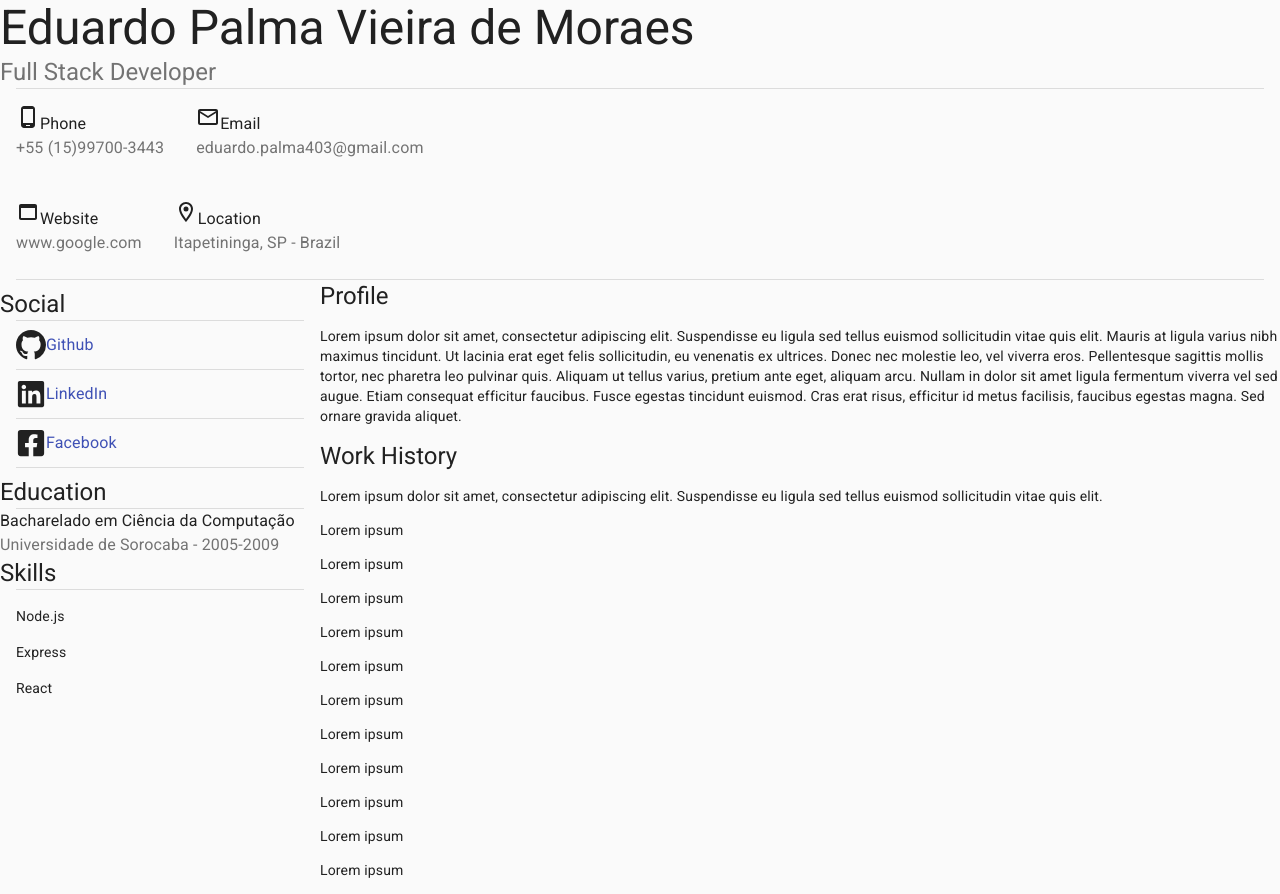
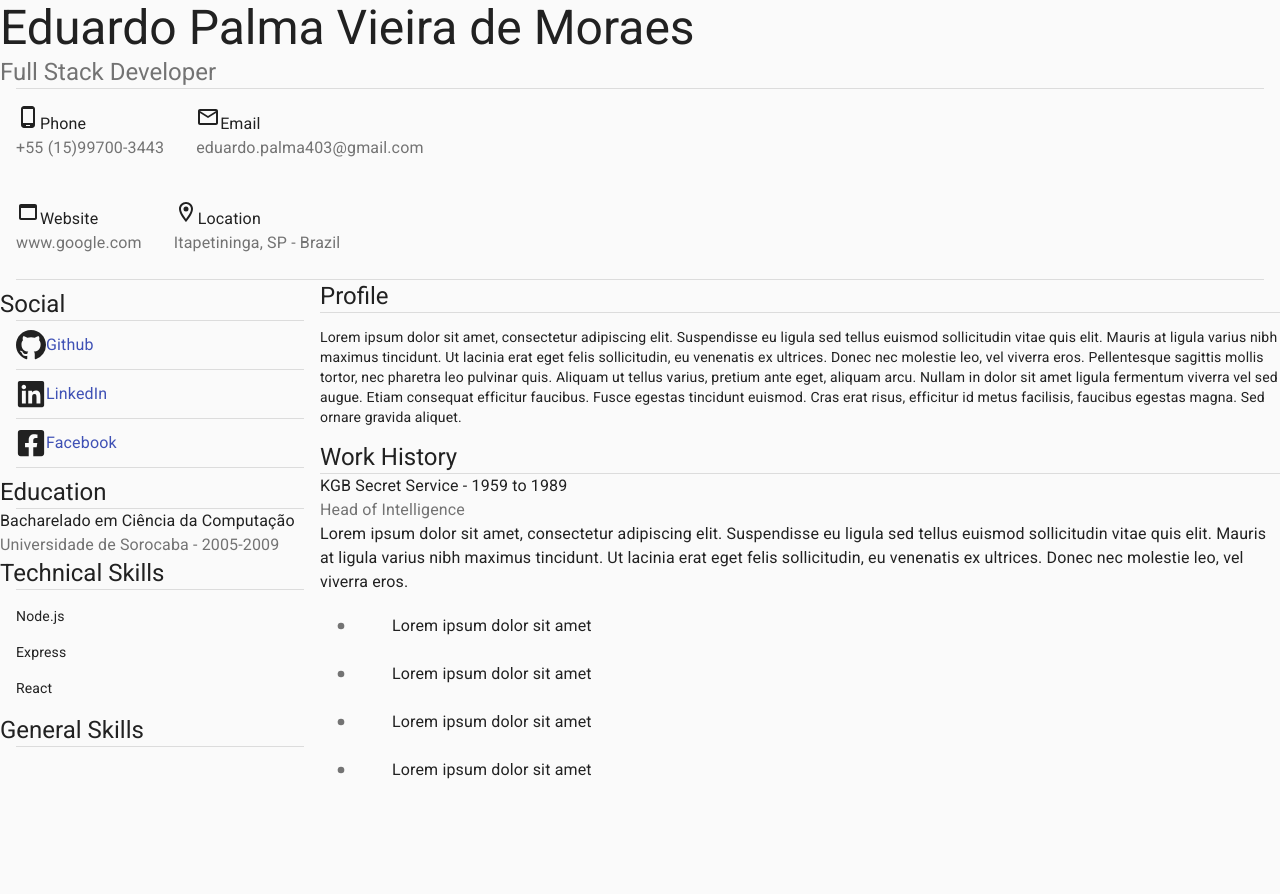
Before and after one commit to eduardopvm/react-cv, a React (Create React App) app: page / in a window 1280 px wide. After the commit the page ends 802 px from the top, so only its background shows below. Built offline with nearby package versions, Linux system fonts and the light colour scheme.

Commit message:
small tests

```diff
--- a/src/MainContent.js
+++ b/src/MainContent.js
@@ -1,10 +1,19 @@
 import Typography from "@material-ui/core/Typography";
+import Box from "@material-ui/core/Box";
 import Grid from "@material-ui/core/Grid";
+import List from "@material-ui/core/List";
+import ListItem from "@material-ui/core/ListItem";
+import ListItemText from "@material-ui/core/ListItemText";
+import ListItemIcon from "@material-ui/core/ListItemIcon";
+import Divider from "@material-ui/core/Divider";
+
+import FiberManualRecordIcon from "@material-ui/icons/FiberManualRecord";
 
 export default function MainContent() {
   return (
     <Grid item xs={9}>
       <Typography variant="h5">Profile</Typography>
+      <Divider />
       <p>
         Lorem ipsum dolor sit amet, consectetur adipiscing elit. Suspendisse eu
         ligula sed tellus euismod sollicitudin vitae quis elit. Mauris at ligula
@@ -18,21 +27,44 @@ export default function MainContent() {
         aliquet.
       </p>
       <Typography variant="h5">Work History</Typography>
-      <p>
-        Lorem ipsum dolor sit amet, consectetur adipiscing elit. Suspendisse eu
-        ligula sed tellus euismod sollicitudin vitae quis elit.
-      </p>
-      <p>Lorem ipsum</p>
-      <p>Lorem ipsum</p>
-      <p>Lorem ipsum</p>
-      <p>Lorem ipsum</p>
-      <p>Lorem ipsum</p>
-      <p>Lorem ipsum</p>
-      <p>Lorem ipsum</p>
-      <p>Lorem ipsum</p>
-      <p>Lorem ipsum</p>
-      <p>Lorem ipsum</p>
-      <p>Lorem ipsum</p>
+      <Divider />
+      <Box>
+        <Typography>KGB Secret Service - 1959 to 1989</Typography>
+        <Typography color="textSecondary">Head of Intelligence</Typography>
+        <Typography>
+          Lorem ipsum dolor sit amet, consectetur adipiscing elit. Suspendisse
+          eu ligula sed tellus euismod sollicitudin vitae quis elit. Mauris at
+          ligula varius nibh maximus tincidunt. Ut lacinia erat eget felis
+          sollicitudin, eu venenatis ex ultrices. Donec nec molestie leo, vel
+          viverra eros.
+        </Typography>
+        <List>
+          <ListItem>
+            <ListItemIcon>
+              <FiberManualRecordIcon style={{ fontSize: 10 }} />
+            </ListItemIcon>
+            <ListItemText>Lorem ipsum dolor sit amet</ListItemText>
+          </ListItem>
+          <ListItem>
+            <ListItemIcon>
+              <FiberManualRecordIcon style={{ fontSize: 10 }} />
+            </ListItemIcon>
+            <ListItemText>Lorem ipsum dolor sit amet</ListItemText>
+          </ListItem>
+          <ListItem>
+            <ListItemIcon>
+              <FiberManualRecordIcon style={{ fontSize: 10 }} />
+            </ListItemIcon>
+            <ListItemText>Lorem ipsum dolor sit amet</ListItemText>
+          </ListItem>
+          <ListItem>
+            <ListItemIcon>
+              <FiberManualRecordIcon style={{ fontSize: 10 }} />
+            </ListItemIcon>
+            <ListItemText>Lorem ipsum dolor sit amet</ListItemText>
+          </ListItem>
+        </List>
+      </Box>
     </Grid>
   );
 }
--- a/src/Sidebar.js
+++ b/src/Sidebar.js
@@ -53,13 +53,18 @@ export default function Sidebar() {
       </Box>
 
       <Box>
-        <Typography variant="h5">Skills</Typography>
+        <Typography variant="h5">Technical Skills</Typography>
         <Divider variant="middle" />
         <List>
-            <ListItem>Node.js</ListItem>
-            <ListItem>Express</ListItem>
-            <ListItem>React</ListItem>
+          <ListItem>Node.js</ListItem>
+          <ListItem>Express</ListItem>
+          <ListItem>React</ListItem>
         </List>
+      </Box>
+
+      <Box>
+        <Typography variant="h5">General Skills</Typography>
+        <Divider variant="middle" />
       </Box>
     </Grid>
   );
```
